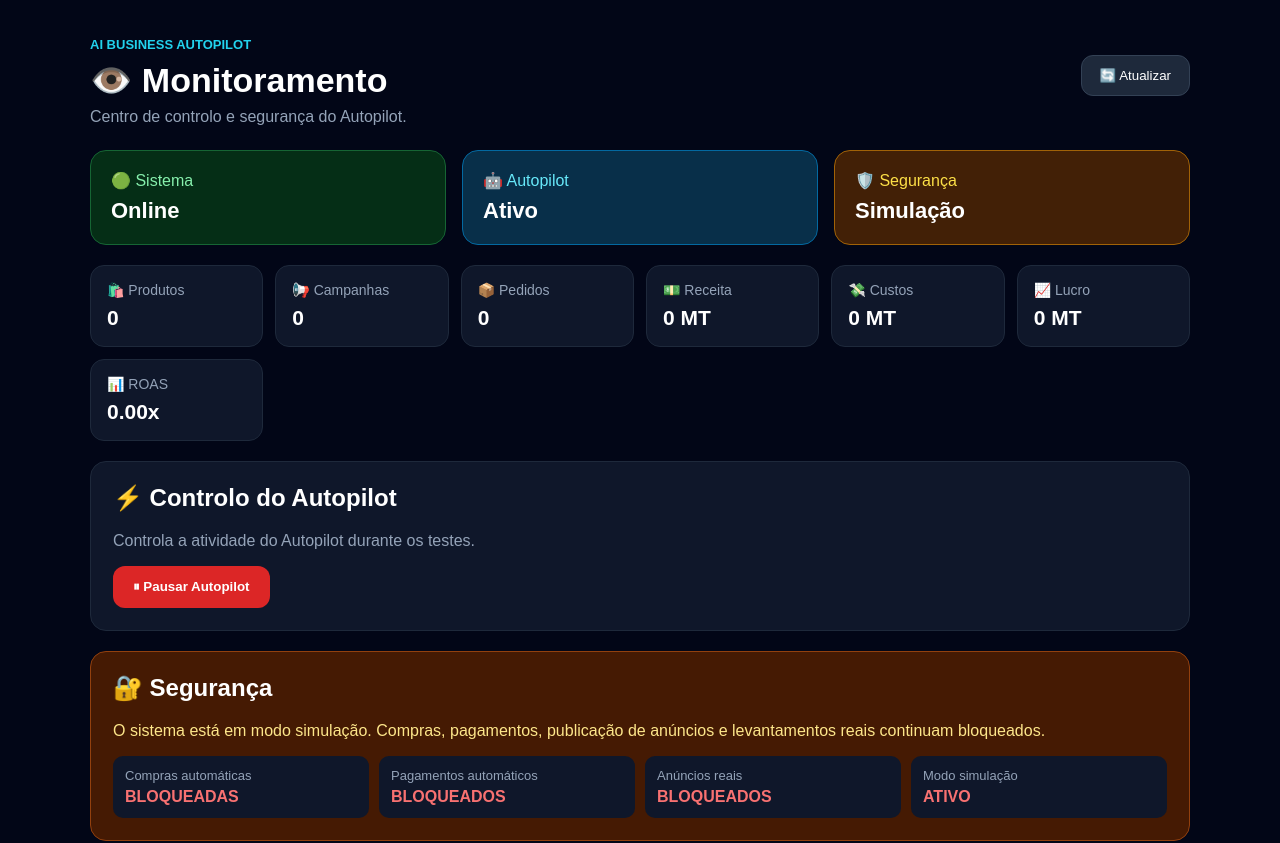
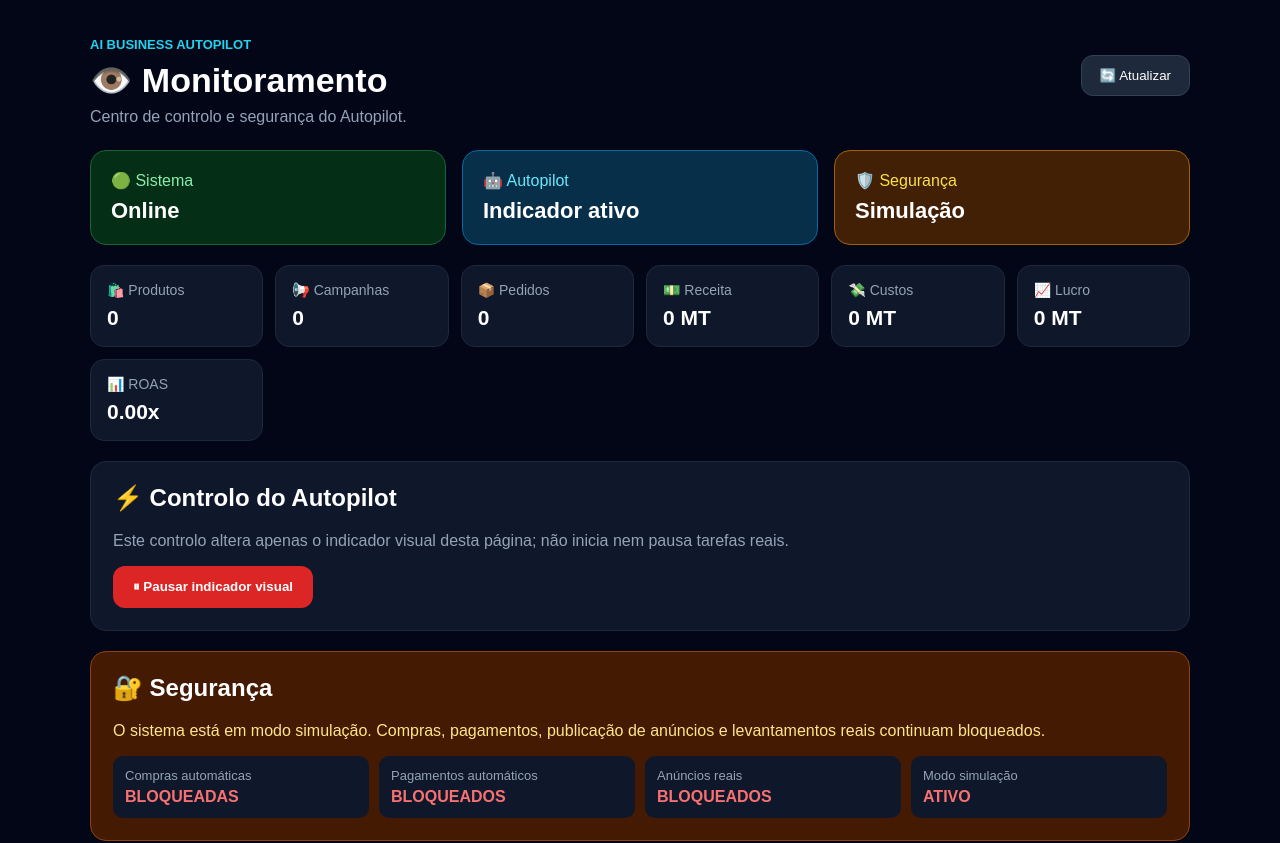
Before and after one commit to fernandomucavele-gif/ai-business-autopilot, a Next.js app: page /monitoring in a window 1280 px wide. Shown: the top 843 px of the page. Built offline with nearby package versions, Linux system fonts and the light colour scheme; no server answers.

Commit message:
Clarify monitoring panel controls and refresh status

```diff
--- a/app/monitoring/page.tsx
+++ b/app/monitoring/page.tsx
@@ -45,7 +45,7 @@ export default function MonitoringPage() {
         id: Date.now(),
         time: "Agora",
         message:
-          "Monitoramento atualizado com sucesso.",
+          `Painel atualizado: ${state.products.length} produtos, ${state.campaigns.length} campanhas e ${state.orders.length} pedidos no estado local.`,
         type: "success",
       },
       ...old,
@@ -62,8 +62,8 @@ export default function MonitoringPage() {
         id: Date.now(),
         time: "Agora",
         message: next
-          ? "Autopilot ativado em modo simulação."
-          : "Autopilot pausado.",
+          ? "Indicador visual do painel reativado; isto não inicia automações reais."
+          : "Indicador visual do painel pausado; os dados continuam sem alterações.",
         type: next ? "success" : "warning",
       },
       ...old,
@@ -161,7 +161,7 @@ export default function MonitoringPage() {
 
           <StatusCard
             title="🤖 Autopilot"
-            value={active ? "Ativo" : "Pausado"}
+            value={active ? "Indicador ativo" : "Indicador pausado"}
             background="#082f49"
             border="#0369a1"
             valueColor="#67e8f9"
@@ -235,8 +235,7 @@ export default function MonitoringPage() {
           </h2>
 
           <p style={{ color: "#94a3b8" }}>
-            Controla a atividade do Autopilot durante
-            os testes.
+            Este controlo altera apenas o indicador visual desta página; não inicia nem pausa tarefas reais.
           </p>
 
           <button
@@ -254,8 +253,8 @@ export default function MonitoringPage() {
             }}
           >
             {active
-              ? "⏸ Pausar Autopilot"
-              : "▶ Ativar Autopilot"}
+              ? "⏸ Pausar indicador visual"
+              : "▶ Reativar indicador visual"}
           </button>
         </section>
 
```
